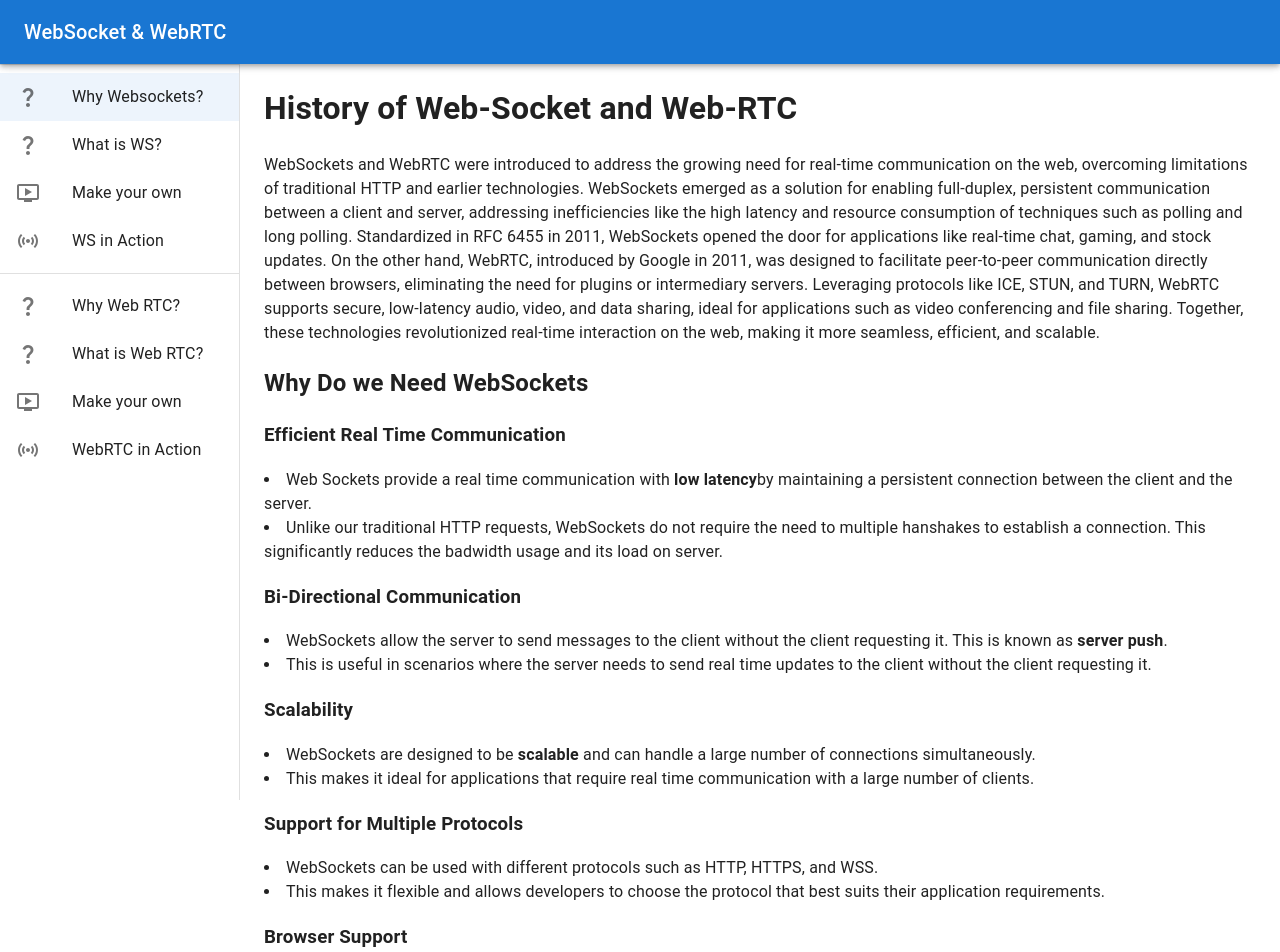
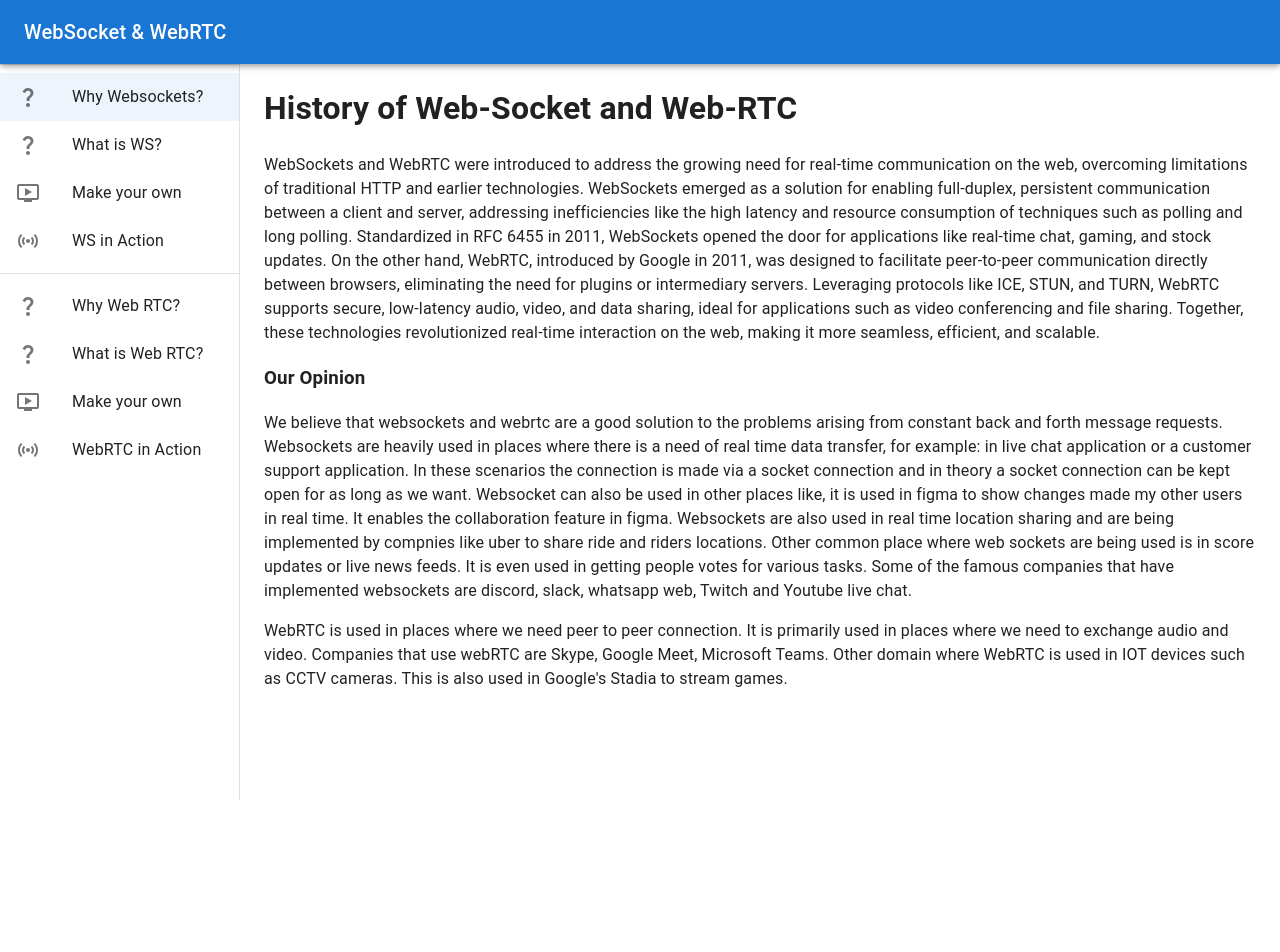
Before and after one commit to ishtpreet/WebSockets-and-WebRTC, a React (Create React App) app in the folder frontend/: page / in a window 1280 px wide. Shown: the top 952 px of the page. After the commit the page ends 800 px from the top, so only its background shows below. Built offline with nearby package versions, Linux system fonts and the light colour scheme.

Commit message:
history updated

```diff
--- a/frontend/src/pages/ws/WhyWS.js
+++ b/frontend/src/pages/ws/WhyWS.js
@@ -22,63 +22,30 @@ export default function WhyWS() {
         revolutionized real-time interaction on the web, making it more
         seamless, efficient, and scalable.
       </p>
-      <h2>Why Do we Need WebSockets</h2>
-      <h3>Efficient Real Time Communication</h3>
+      <h3>Our Opinion</h3>
       <p>
-        <li>
-          Web Sockets provide a real time communication with <b>low latency</b>
-          by maintaining a persistent connection between the client and the
-          server.
-        </li>
-        <li>
-          Unlike our traditional HTTP requests, WebSockets do not require the
-          need to multiple hanshakes to establish a connection. This
-          significantly reduces the badwidth usage and its load on server.
-        </li>
+        We believe that websockets and webrtc are a good solution to the
+        problems arising from constant back and forth message requests.
+        Websockets are heavily used in places where there is a need of real time
+        data transfer, for example: in live chat application or a customer
+        support application. In these scenarios the connection is made via a
+        socket connection and in theory a socket connection can be kept open for
+        as long as we want. Websocket can also be used in other places like, it
+        is used in figma to show changes made my other users in real time. It
+        enables the collaboration feature in figma. Websockets are also used in
+        real time location sharing and are being implemented by compnies like
+        uber to share ride and riders locations. Other common place where web
+        sockets are being used is in score updates or live news feeds. It is
+        even used in getting people votes for various tasks. Some of the famous
+        companies that have implemented websockets are discord, slack, whatsapp
+        web, Twitch and Youtube live chat.
       </p>
-      <h3>Bi-Directional Communication</h3>
       <p>
-        <li>
-          WebSockets allow the server to send messages to the client without the
-          client requesting it. This is known as <b>server push</b>.
-        </li>
-        <li>
-          This is useful in scenarios where the server needs to send real time
-          updates to the client without the client requesting it.
-        </li>
-      </p>
-      <h3>Scalability</h3>
-      <p>
-        <li>
-          WebSockets are designed to be <b>scalable</b> and can handle a large
-          number of connections simultaneously.
-        </li>
-        <li>
-          This makes it ideal for applications that require real time
-          communication with a large number of clients.
-        </li>
-      </p>
-      <h3>Support for Multiple Protocols</h3>
-      <p>
-        <li>
-          WebSockets can be used with different protocols such as HTTP, HTTPS,
-          and WSS.
-        </li>
-        <li>
-          This makes it flexible and allows developers to choose the protocol
-          that best suits their application requirements.
-        </li>
-      </p>
-      <h3>Browser Support</h3>
-      <p>
-        <li>
-          WebSockets are supported by most modern browsers including Chrome,
-          Firefox, Safari, and Edge.
-        </li>
-        <li>
-          This makes it easy to implement real time communication in web
-          applications without worrying about browser compatibility issues.
-        </li>
+        WebRTC is used in places where we need peer to peer connection. It is
+        primarily used in places where we need to exchange audio and video.
+        Companies that use webRTC are Skype, Google Meet, Microsoft Teams. Other
+        domain where WebRTC is used in IOT devices such as CCTV cameras. This is
+        also used in Google's Stadia to stream games.
       </p>
     </div>
   );
```
